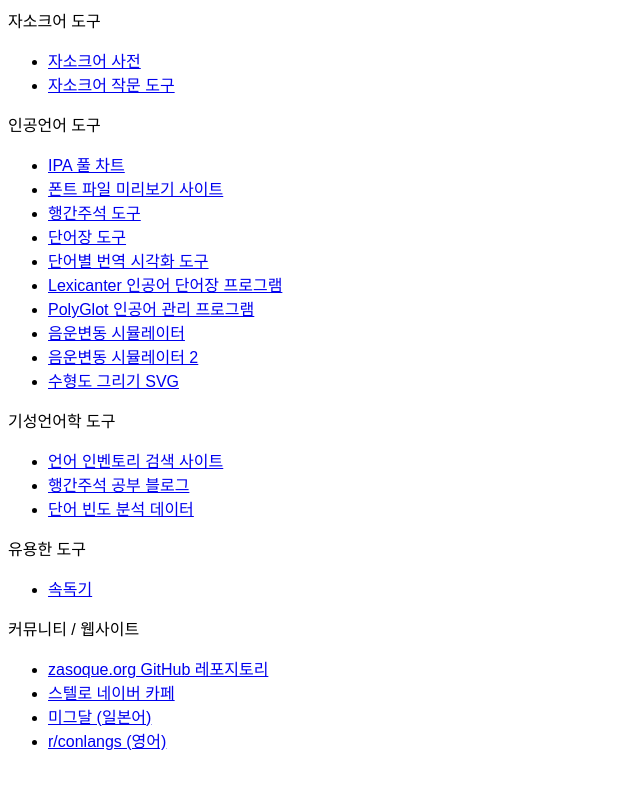
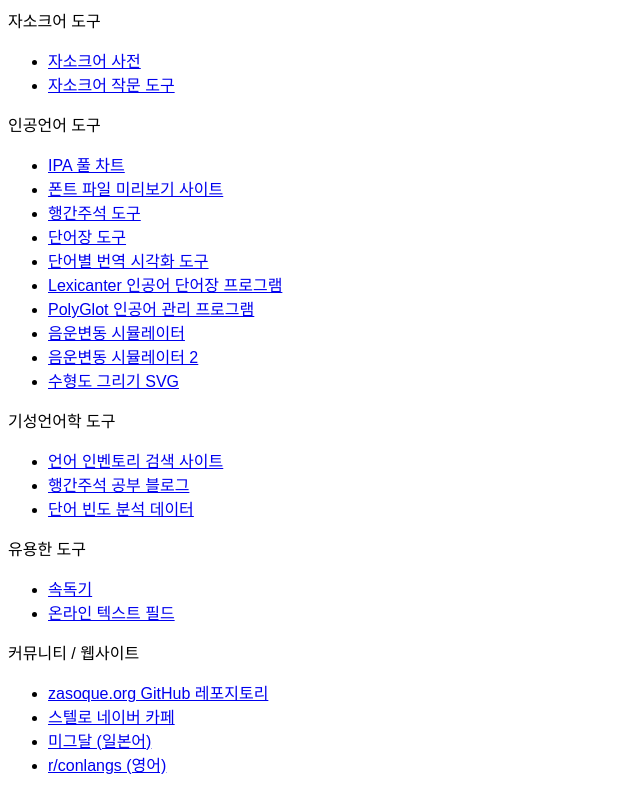
Before and after one commit to zasoque/zasoque.github.io, a SvelteKit app: page / in a window 1280 px wide. Shown: the whole page, without its empty margins (0-640 px from the left). Built offline with nearby package versions, Linux system fonts and the light colour scheme; a web font is replaced by a local one.

Commit message:
Add online text field link to the list in Korean

```diff
--- a/src/routes/+page.svelte
+++ b/src/routes/+page.svelte
@@ -25,6 +25,7 @@
 <div>유용한 도구</div>
 <ul>
 	<li><a href="https://zasoque.org/speed-reader">속독기</a></li>
+	<li><a href="https://me.shtelo.org/notepad">온라인 텍스트 필드</a></li>
 </ul>
 <div>커뮤니티 / 웹사이트</div>
 <ul>
```
